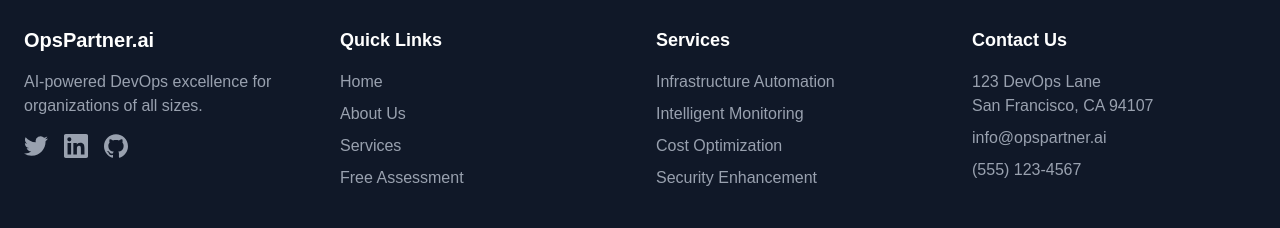
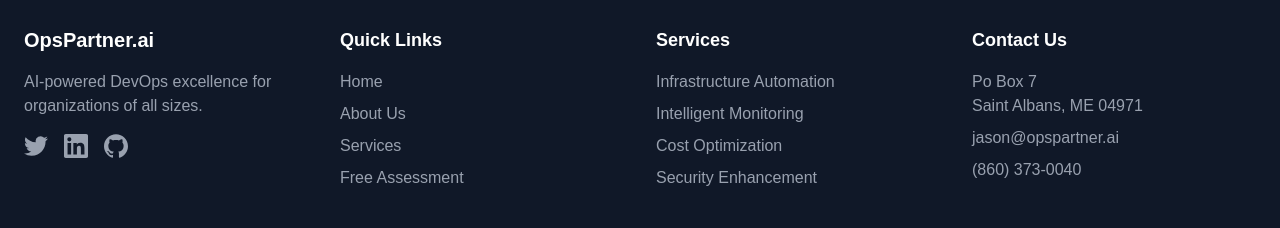
Before and after one commit to docshrews/opspartner-website, a Next.js app: page / in a window 1280 px wide. Shown: the part 2934-3162 px from the top of the page. Built offline with nearby package versions, Linux system fonts and the light colour scheme.

Commit message:
udated services folder

```diff
--- a/src/app/about/page.js
+++ b/src/app/about/page.js
@@ -150,7 +150,7 @@
                     <h2 className="text-3xl font-bold mb-6 text-center">The Team</h2>
                     <div className="grid md:grid-cols-2 gap-8">
                         <div className="bg-zinc-900 p-6 rounded-2xl shadow-lg text-center">
-                            <h3 className="text-xl font-semibold mb-2">Jason Guerrette</h3>
+                            <h3 className="text-xl font-semibold mb-2">Jason Shrewsbury</h3>
                             <p className="text-gray-400 italic mb-2">Founder, Systems Whisperer</p>
                             <p className="text-gray-300 text-sm">
                                 Builder, fixer, automator. Jason blends ops insight with tech execution. Background in startups, scaleups, and setting things on fire (metaphorically).
--- a/src/components/Footer.js
+++ b/src/components/Footer.js
@@ -89,17 +89,17 @@
           <div>
             <h3 className="text-lg font-bold text-white mb-4">Contact Us</h3>
             <p className="mb-2">
-              123 DevOps Lane<br />
-              San Francisco, CA 94107
+              Po Box 7<br />
+              Saint Albans, ME 04971
             </p>
             <p className="mb-2">
-              <a href="mailto:info@opspartner.ai" className="hover:text-white transition-colors">
-                info@opspartner.ai
+              <a href="mailto:jason@opspartner.ai" className="hover:text-white transition-colors">
+                jason@opspartner.ai
               </a>
             </p>
             <p>
-              <a href="tel:+1-555-123-4567" className="hover:text-white transition-colors">
-                (555) 123-4567
+              <a href="tel:+1-860-373-0040" className="hover:text-white transition-colors">
+                (860) 373-0040
               </a>
             </p>
           </div>
```
Also changed, not shown: src/app/services/page.js (renamed from src/app/Services/page.js).
